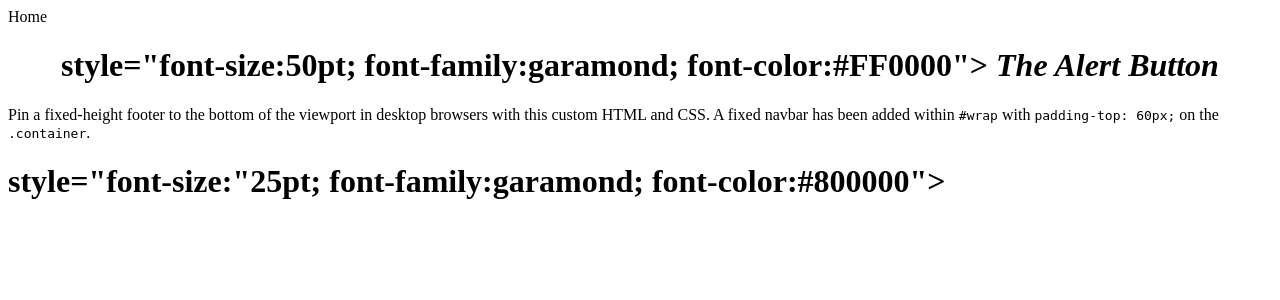
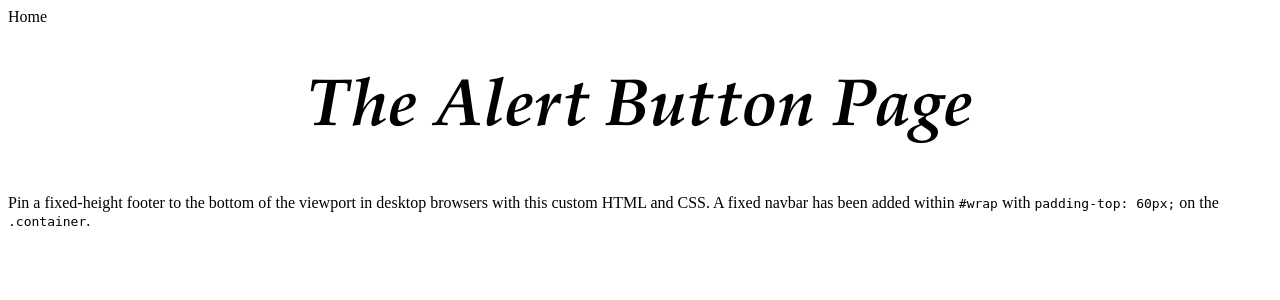
Before and after one commit to westonjackson/Power-Up, a Flask app: page /alertbutton in a window 1280 px wide. Shown: the top 300 px of the page. Run offline with Flask 2, Linux system fonts and the light colour scheme.

Commit message:
Update alertbutton.html

```diff
--- a/templates/alertbutton.html
+++ b/templates/alertbutton.html
@@ -2,12 +2,9 @@
 {% block content %}
 
 <div class="page-header">
-  <h1 align="center"> style="font-size:50pt; font-family:garamond; font-color:#FF0000"> <i><b> The Alert Button</b></i></h1>
+  <h1 align="center" style="font-size:50pt; font-family:garamond; font-color:#FF0000"> <i><b> The Alert Button Page</b></i></h1>
   </div>
+
   <p class="lead">Pin a fixed-height footer to the bottom of the viewport in desktop browsers with this custom HTML and CSS. A fixed navbar has been added within <code>#wrap</code> with <code>padding-top: 60px;</code> on the <code>.container</code>.</p>
 
-<p align="center">
-  <h1> style="font-size:"25pt; font-family:garamond; font-color:#800000"> <i><b> </b>
-</p>
-
   {% endblock %}
```
